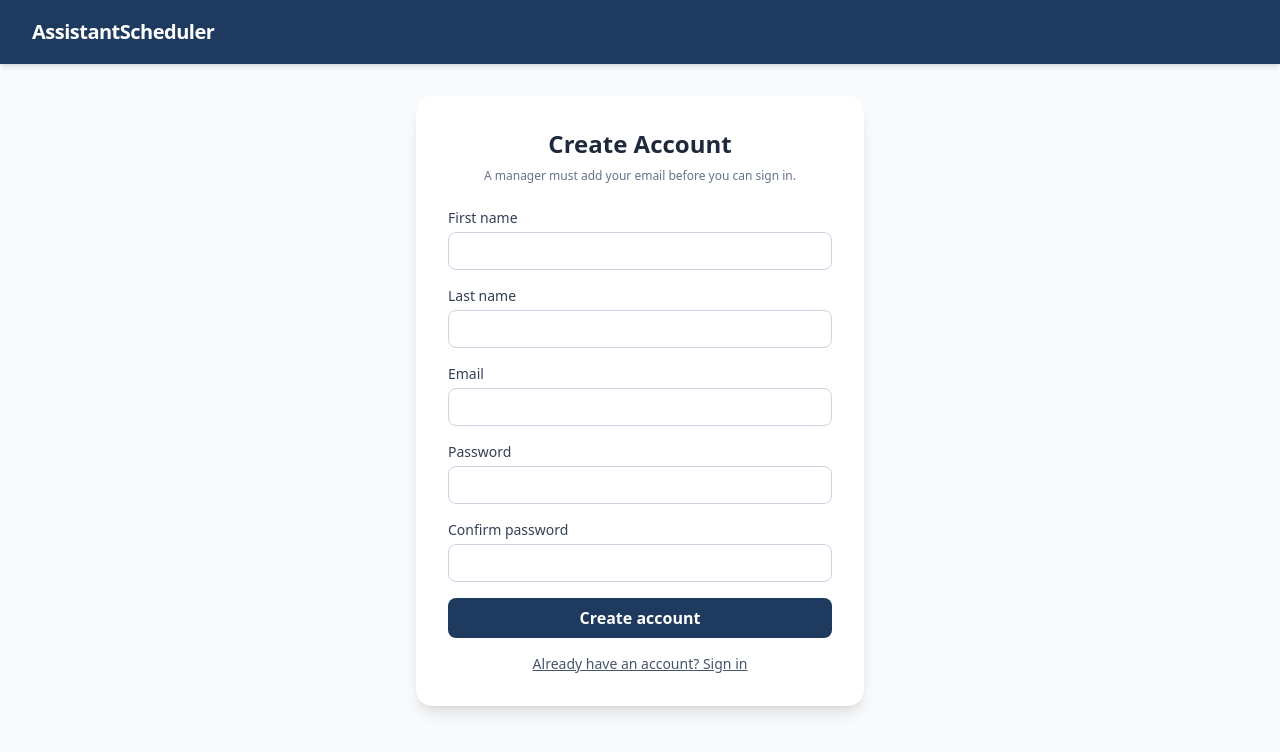
After one commit to SethSorrellDev/AssistantScheduler, a Flask app: page /register in a window 1280 px wide. The commit adds this page. Shown: the top 752 px of the page. Run offline with Flask 3, Linux system fonts and the light colour scheme; some libraries are stand-ins or nearby versions.

Commit message:
Sign in through identity-service; link accounts by email; drop local passwords

```diff
--- a/app/auth/forms.py
+++ b/app/auth/forms.py
@@ -29,3 +29,14 @@ class ChangePasswordForm(FlaskForm):
                                         EqualTo('new_password',
                                                 message='Passwords must match')])
     submit = SubmitField('Update password')
+
+
+class RegisterForm(FlaskForm):
+    first_name = StringField('First name', validators=[DataRequired(), Length(max=50)])
+    last_name = StringField('Last name', validators=[DataRequired(), Length(max=50)])
+    email = StringField('Email', validators=[DataRequired(), Email(), Length(max=150)])
+    password = PasswordField('Password', validators=[DataRequired(), Length(min=8)])
+    confirm = PasswordField('Confirm password',
+                            validators=[DataRequired(),
+                                        EqualTo('password', message='Passwords must match')])
+    submit = SubmitField('Create account')
--- a/app/auth/routes.py
+++ b/app/auth/routes.py
@@ -3,8 +3,42 @@ from flask_login import login_user, logout_user, login_required, current_user
 from urllib.parse import urlparse
 from app import db
 from app.auth import auth
-from app.auth.forms import LoginForm, ProfileForm, ChangePasswordForm
+from app.auth import identity
+from app.auth.forms import LoginForm, ProfileForm, ChangePasswordForm, RegisterForm
 from app.models import User
+
+
+NOT_AUTHORIZED = ("This account isn't authorized to use AssistantScheduler. "
+                  "Ask a manager to add your email.")
+
+
+def _resolve_local_user(ident):
+    """Find the local user for a verified identity. Roles live here, never in the token."""
+    user = User.query.filter_by(identity_sub=ident.sub).first()
+    if user is None and ident.email:
+        user = User.query.filter_by(email=ident.email).first()
+        if user is not None:
+            if user.identity_sub is not None:
+                return None  # already linked to a different identity; never re-link
+            user.identity_sub = ident.sub
+            user.password_hash = None  # the legacy hash is dead once SSO is linked
+            db.session.commit()
+    if user is None or user.role is None:
+        return None
+    return user
+
+
+def _migrate_legacy_account(email, password):
+    """One-time: a not-yet-linked user whose old local password matches gets an identity account."""
+    user = User.query.filter_by(email=email).first()
+    if user is None or user.identity_sub is not None or not user.check_password(password):
+        return None
+    first, _, last = user.name.strip().partition(' ')
+    try:
+        identity.register(email, password, first, last or first)
+        return identity.authenticate(email, password)
+    except identity.IdentityError:
+        return None
 
 
 @auth.route('/login', methods=['GET', 'POST'])
@@ -16,9 +50,22 @@ def login():
 
     form = LoginForm()
     if form.validate_on_submit():
-        user = User.query.filter_by(email=form.email.data.lower()).first()
-        if user is None or not user.check_password(form.password.data):
-            flash('Invalid email or password.', 'danger')
+        email = form.email.data.strip().lower()
+        try:
+            try:
+                ident = identity.authenticate(email, form.password.data)
+            except identity.InvalidCredentials:
+                ident = _migrate_legacy_account(email, form.password.data)
+                if ident is None:
+                    flash('Invalid email or password.', 'danger')
+                    return redirect(url_for('auth.login'))
+        except identity.IdentityError as exc:
+            flash(str(exc), 'danger')
+            return redirect(url_for('auth.login'))
+
+        user = _resolve_local_user(ident)
+        if user is None:
+            flash(NOT_AUTHORIZED, 'danger')
             return redirect(url_for('auth.login'))
         login_user(user)
         flash(f'Welcome back, {user.name}!', 'success')
@@ -30,6 +77,23 @@ def login():
                 next_page = url_for('employee.dashboard')
         return redirect(next_page)
     return render_template('auth/login.html', form=form)
+
+
+@auth.route('/register', methods=['GET', 'POST'])
+def register():
+    if current_user.is_authenticated:
+        return redirect(url_for('auth.login'))
+    form = RegisterForm()
+    if form.validate_on_submit():
+        try:
+            identity.register(form.email.data.strip().lower(), form.password.data,
+                              form.first_name.data, form.last_name.data)
+        except identity.IdentityError as exc:
+            flash(str(exc), 'danger')
+            return render_template('auth/register.html', form=form)
+        flash('Account created. You can sign in once a manager has added your email.', 'success')
+        return redirect(url_for('auth.login'))
+    return render_template('auth/register.html', form=form)
 
 
 @auth.route('/logout')
--- a/app/manager/forms.py
+++ b/app/manager/forms.py
@@ -38,7 +38,6 @@ class EmployeeForm(FlaskForm):
         Email(),
         Length(max=150)
     ])
-    password = PasswordField('Password', validators=[Optional(), Length(min=6, max=150)])
     role = SelectField('Role', coerce=int, validators=[DataRequired()])
     submit = SubmitField('Save')
 
--- a/app/templates/auth/login.html
+++ b/app/templates/auth/login.html
@@ -23,6 +23,9 @@
                 Log In
             </button>
         </form>
+        <p class="mt-4 text-center text-sm text-slate-600">
+            <a href="{{ url_for('auth.register') }}" class="underline hover:text-slate-800">Create an account</a>
+        </p>
     </div>
 </div>
 {% endblock %}
--- /dev/null
+++ b/app/templates/auth/register.html
@@ -0,0 +1,50 @@
+{% extends "base.html" %}
+{% block title %}Create Account — AssistantScheduler{% endblock %}
+{% block content %}
+<div class="min-h-[60vh] flex items-center justify-center">
+    <div class="bg-white rounded-2xl shadow-lg p-8 w-full max-w-md">
+        <h1 class="text-2xl font-bold text-slate-800 mb-2 text-center">Create Account</h1>
+        <p class="text-xs text-slate-500 mb-6 text-center">A manager must add your email before you can sign in.</p>
+        <form method="POST" class="space-y-4">
+            {{ form.hidden_tag() }}
+            <div>
+                <label class="block text-sm font-medium text-slate-700 mb-1">First name</label>
+                {{ form.first_name(class="w-full border border-slate-300 rounded-lg px-3 py-2 text-sm focus:outline-none focus:ring-2 focus:ring-blue-600") }}
+                {% for e in form.first_name.errors %}
+                <p class="text-red-600 text-xs mt-1">{{ e }}</p>{% endfor %}
+            </div>
+            <div>
+                <label class="block text-sm font-medium text-slate-700 mb-1">Last name</label>
+                {{ form.last_name(class="w-full border border-slate-300 rounded-lg px-3 py-2 text-sm focus:outline-none focus:ring-2 focus:ring-blue-600") }}
+                {% for e in form.last_name.errors %}
+                <p class="text-red-600 text-xs mt-1">{{ e }}</p>{% endfor %}
+            </div>
+            <div>
+                <label class="block text-sm font-medium text-slate-700 mb-1">Email</label>
+                {{ form.email(class="w-full border border-slate-300 rounded-lg px-3 py-2 text-sm focus:outline-none focus:ring-2 focus:ring-blue-600") }}
+                {% for e in form.email.errors %}
+                <p class="text-red-600 text-xs mt-1">{{ e }}</p>{% endfor %}
+            </div>
+            <div>
+                <label class="block text-sm font-medium text-slate-700 mb-1">Password</label>
+                {{ form.password(class="w-full border border-slate-300 rounded-lg px-3 py-2 text-sm focus:outline-none focus:ring-2 focus:ring-blue-600") }}
+                {% for e in form.password.errors %}
+                <p class="text-red-600 text-xs mt-1">{{ e }}</p>{% endfor %}
+            </div>
+            <div>
+                <label class="block text-sm font-medium text-slate-700 mb-1">Confirm password</label>
+                {{ form.confirm(class="w-full border border-slate-300 rounded-lg px-3 py-2 text-sm focus:outline-none focus:ring-2 focus:ring-blue-600") }}
+                {% for e in form.confirm.errors %}
+                <p class="text-red-600 text-xs mt-1">{{ e }}</p>{% endfor %}
+            </div>
+            <button type="submit"
+                    class="mt-2 w-full bg-[#1e3a5f] hover:bg-[#2a5298] text-white font-semibold py-2 rounded-lg transition">
+                Create account
+            </button>
+        </form>
+        <p class="mt-4 text-center text-sm text-slate-600">
+            <a href="{{ url_for('auth.login') }}" class="underline hover:text-slate-800">Already have an account? Sign in</a>
+        </p>
+    </div>
+</div>
+{% endblock %}
```
Also changed, not shown: app/auth/identity.py (added, +87 -0 lines), app/manager/routes.py (+0 -7 lines), app/models.py (+6 -1 lines), app/templates/manager/employee_form.html (+4 -9 lines), migrations/versions/25e648d4098e_add_identity_sub_to_users.py (added, +27 -0 lines), requirements.txt (+7 -0 lines), seed.py (+14 -28 lines), seed_production.py (+13 -16 lines), tests/conftest.py (+14 -0 lines), tests/test_auth_sso.py (added, +67 -0 lines).
